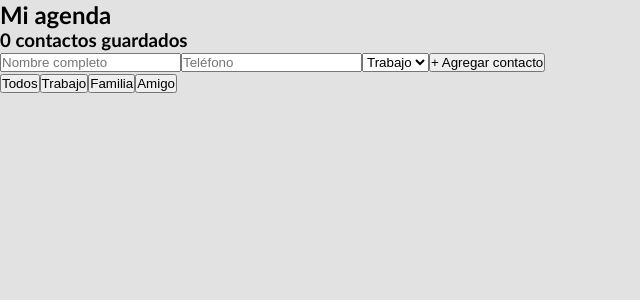
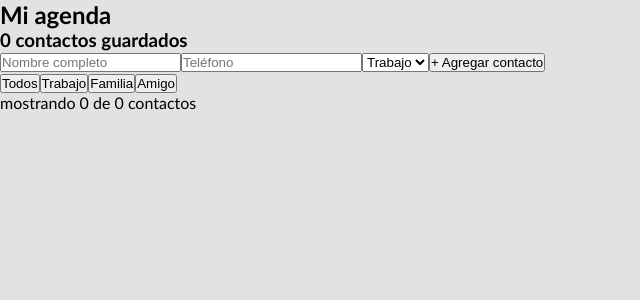
Before and after one commit to annacastrom/Tarea3-Agenda_de_Contactos, a React (Vite) app: page / in a window 1280 px wide. Shown: the top 300 px of the page, without its empty margins (0-640 px from the left). Built offline with nearby package versions, Linux system fonts and the light colour scheme.

Commit message:
Footer de contactos mostrados en App

```diff
--- a/src/App.jsx
+++ b/src/App.jsx
@@ -62,6 +62,10 @@ function App() {
       onEliminar={onEliminar}
       />
 
+      <div className='app-contactos-mostrados'>
+        <p className='app-contactos-mostrados-texto'>mostrando <span className='app-contactos-mostrados-numero'>{contactosFiltrados.length}</span> de <span className='app-contactos-totales-numero'>{contactos.length}</span> contactos</p>
+      </div>
+
     </div>
   );
 }
--- a/src/components/ContactoCard.jsx
+++ b/src/components/ContactoCard.jsx
@@ -1,4 +1,5 @@
 import React from 'react'
+import './ContactoCard.css'
 
 function ContactoCard({nombre, telefono, categoria, onEliminar}) {
 
--- a/src/components/ContactoForm.jsx
+++ b/src/components/ContactoForm.jsx
@@ -1,5 +1,6 @@
 import React from 'react'
 import { useState } from 'react'
+import './ContactoForm.css'
 
 function ContactoForm({onAgregar, numero}) { // Solo recibe número para añadirlo en el subtítulo de contactos guardados
     const [nombre, setNombre] = useState('');
--- a/src/components/ContactoList.jsx
+++ b/src/components/ContactoList.jsx
@@ -1,5 +1,6 @@
 import React from 'react'
 import ContactoCard from './ContactoCard'
+import './ContactoList.css'
 
 function ContactoList({contactos, onEliminar}) {
   return (
```
Also changed, not shown: src/components/ContactoCard.css (added), src/components/ContactoForm.css (added), src/components/ContactoList.css (added).
